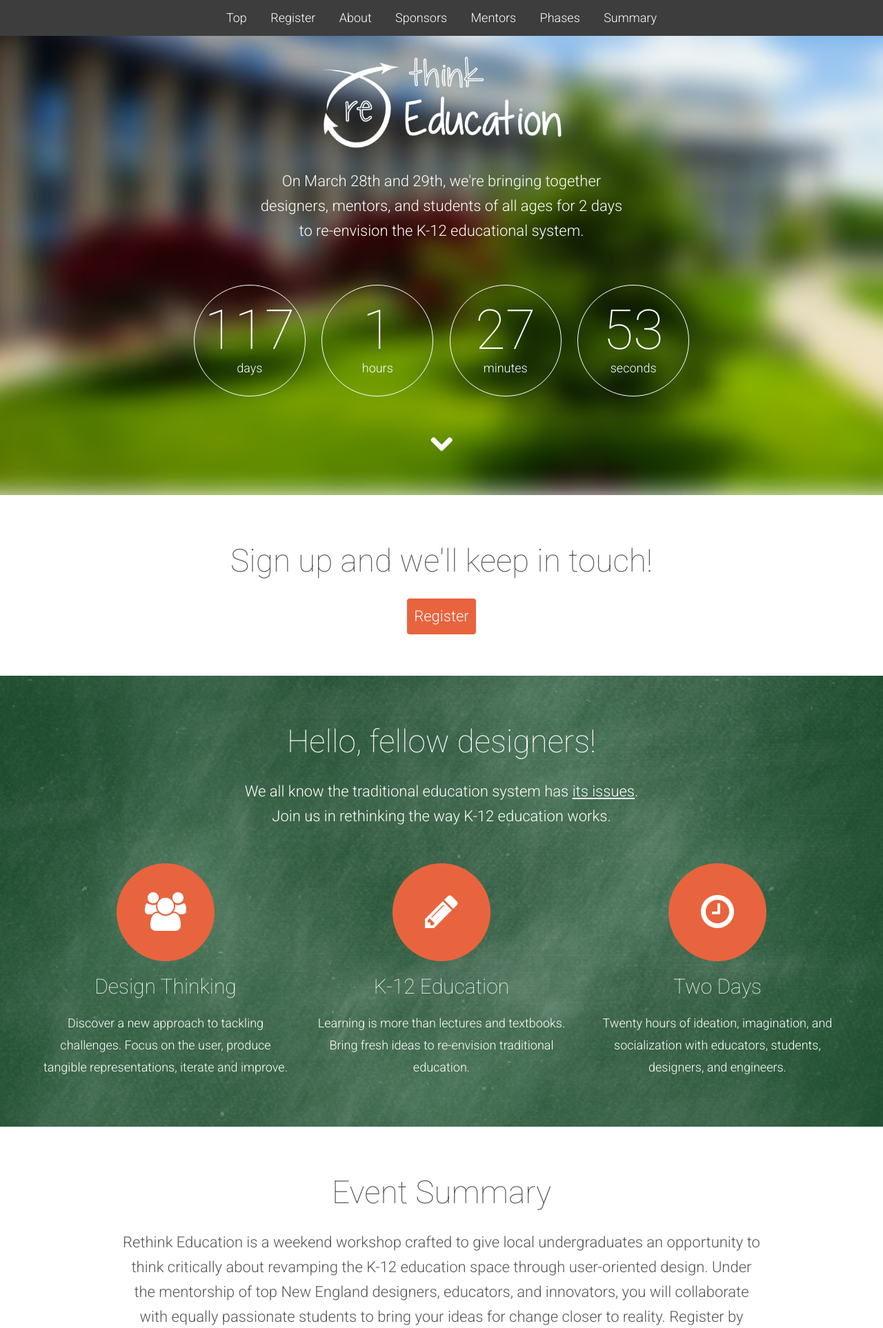
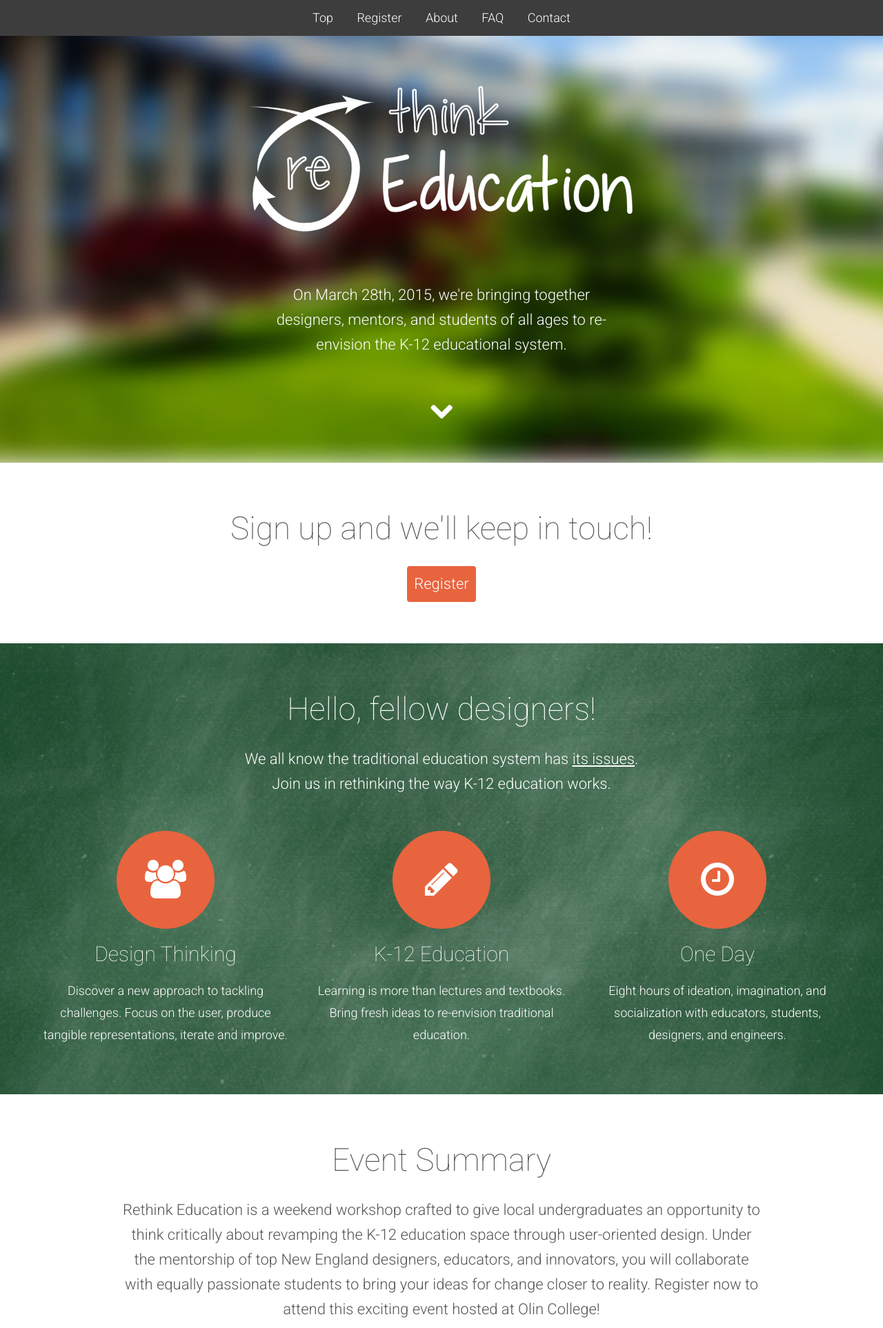
Before and after one commit to madisonmay/design-weekend, a PHP site: page / in a window 1280 px wide. Shown: the top 1926 px of the page at 69% size. Run offline with PHP 8.4, Linux system fonts and the light colour scheme; some libraries are stand-ins or nearby versions.

Commit message:
:elephant: Remove irrelephant information

```diff
--- a/assets/css/style.css
+++ b/assets/css/style.css
@@ -111,8 +111,8 @@ nav a:focus { color: #fff; }
 
 .coming-soon .logo a {
 	display: inline-block;
-	width: 450px;
-	height: 150px;
+	width: 600px;
+	height: 315px;
     margin-bottom: -40px;
 	background: url(../img/banner.png) center no-repeat;
     background-size: contain;
--- a/index.html
+++ b/index.html
@@ -49,10 +49,8 @@
 			<a class="menu-top" href="">Top</a>
 			<a class="menu-subscribe" href="">Register</a>
 			<a class="menu-project" href="">About</a>
-			<a class="menu-sponsors" href="">Sponsors</a>
-			<a class="menu-mentors" href="">Mentors</a>
-            <a class="menu-phases" href="">Phases</a>
-			<a class="menu-summary" href="">Summary</a>
+			<a class="menu-sponsors" href="">FAQ</a>
+			<a class="menu-summary" href="">Contact</a>
 		</nav>
 
         <!-- Coming Soon -->
@@ -65,10 +63,10 @@
                         		<h1><a href="">Rethink Education</a></h1>
                         	</div>
                             <p>
-                                  On March 28th and 29th, we're bringing together designers, mentors, and students of all ages for 2 days to re-envision the K-12 educational system.
+                                  On March 28th, 2015, we're bringing together designers, mentors, and students of all ages to re-envision the K-12 educational system.
                             </p>
                             <div class="timer">
-                                <div class="days-wrapper">
+                                <!-- <div class="days-wrapper">
                                     <span class="days"></span> <br>days
                                 </div>
                                 <div class="hours-wrapper">
@@ -79,7 +77,7 @@
                                 </div>
                                 <div class="seconds-wrapper">
                                     <span class="seconds"></span> <br>seconds
-                                </div>
+                                </div> -->
                             </div>
                             <p class="top-arrow">
                             	<i class="fa fa-chevron-down"></i>
@@ -137,9 +135,9 @@
 	                	<div class="about-box-1-icon">
 	                		<i class="fa fa-clock-o"></i>
 	                	</div>
-	                    <h4>Two Days</h4>
+	                    <h4>One Day</h4>
 	                    <p>
-	                    	Twenty hours of ideation, imagination, and socialization with educators, students, designers, and engineers.
+	                    	Eight hours of ideation, imagination, and socialization with educators, students, designers, and engineers.
 	                    </p>
 	                </div>
 	            </div>
@@ -154,10 +152,10 @@
         <div class="whos-behind-container black-text">
             <div class="container">
                 <div class="row">
-                    <div class="span12 whos-behind sponsors">
+                    <div class="span12 whos-behind">
                         <h3>Event Summary</h3>
                         <p>
-                            Rethink Education is a weekend workshop crafted to give local undergraduates an opportunity to think critically about revamping the K-12 education space through user-oriented design.  Under the mentorship of top New England designers, educators, and innovators, you will collaborate with equally passionate students to bring your ideas for change closer to reality.  Register by Saturday, August 23 to attend this exciting event hosted at Olin College!
+                            Rethink Education is a weekend workshop crafted to give local undergraduates an opportunity to think critically about revamping the K-12 education space through user-oriented design.  Under the mentorship of top New England designers, educators, and innovators, you will collaborate with equally passionate students to bring your ideas for change closer to reality.  Register now to attend this exciting event hosted at Olin College!
 
                         </p>
                     </div>
@@ -167,139 +165,11 @@
             </div>
         </div>
 
-        <!-- Who's behind this -->
-
-        <div class="whos-behind-container image-background">
-	        <div class="container">
-	            <div class="row">
-	                <div class="span4 whos-behind-box-1 mentors">
-	                	<div class="whos-behind-photo">
-	                		<img src="assets/img/team/1.jpg" alt="">
-	                	</div>
-	                    <h4 >Henry Houh</h4>
-	                    <h5>Founder, Einstein's Workshop</h5>
-	                    <p>
-	                    	Father to 3 kids and a multitude of startups, Henry cares deeply engaging kids in STEM from a young age. He not only raised local FRC (robotics) teams from the ground up, but continues to work with kids regularly through volunteering at local schools and museums and through his kid-focused “makerspace” and education center Einstein’s Workshop.
-	                    </p>
-	                </div>
-	                <div class="span4 whos-behind-box-1">
-	                	<div class="whos-behind-photo">
-	                		<img src="assets/img/team/2.jpg" alt="">
-	                	</div>
-	                    <h4>Saeed Arida</h4>
-	                    <h5>Founder, NuVu Studio</h5>
-	                    <p>
-	                    	Saeed is Founder and Chief Excitement Officer at NuVu Studio, a "magnet innovation center for young minds".  At Nuvu, students learn in a hands-on environment with coaches who help students develop projects and iterate on ideas. Prior to NuVu, Saeed worked as an architect and designer on projects for MIT, LG, Samsung, and Microsoft.
-	                    </p>
-	                </div>
-	                <div class="span4 whos-behind-box-1">
-	                	<div class="whos-behind-photo">
-	                		<img src="assets/img/team/3.jpg" alt="">
-	                	</div>
-	                    <h4>Bob Vieth</h4>
-	                    <h5>K-12 Project Coordinator, Edgerton Center</h5>
-	                    <p>
-	                    	Before starting at the MIT Edgerton Center, Bob worked as a Science Education Specialist for two nonprofit firms and ran his own education consulting business. He also ran the statewide program for Engineering is Elementary, created/conducted over a dozen STEM summer science camps, and brought numerous science and engineering activities to Juneau area schools.
-
-	                    </p>
-	                </div>
-                </div>
-                <div class="row">
-                    <div class="span4 whos-behind-box-1">
-                        <div class="whos-behind-photo">
-                            <img src="assets/img/team/4.jpg" alt="">
-                        </div>
-                        <h4>Jonathan Schmid</h4>
-                        <h5>Director of Innovation & Technology, Meadowbrook School of Weston</h5>
-                        <p>
-                            Currently Director of Innovation and Technology at the Meadowbrook School of Weston, Jonathan has a background in  design and a Master's degree in Instructional Technology. Among other things, Jonathan is also an Apple Certified Technical Coordinator and Support Professional.
-                        </p>
-                    </div>
-                    <div class="span4 whos-behind-box-1">
-                        <div class="whos-behind-photo">
-                            <img src="assets/img/team/5.jpg" alt="">
-                        </div>
-                        <h4>Marco Morales</h4>
-                        <h5>Designer at EdX</h5>
-                        <p>
-                            Marco is currently at EdX, working to help educate a billion people online.  He is also serving as Product Lead at BrightLoop, where he is working to build an application that helps K-6th graders collect qualitative student notes and provided an individualized student education.  In the past, Marco worked as a Product Designer at Alleyoop.
-                        </p>
-                    </div>
-                    <div class="span4 whos-behind-box-1">
-                        <div class="whos-behind-photo">
-                            <img src="assets/img/team/6.jpg" alt="">
-                        </div>
-                        <h4>Lee Accomando</h4>
-                        <h5>Lead Developer at Testive</h5>
-                        <p>
-                            Lee is hard at work at the education startup Testive, developing ways to motivate kids on the web.  Before starting work at Testive, Lee earned a degree in Environmental Science from UMass Amherst.
-                        </p>
-                    </div>
-                </div>
-                <div class="row">
-                    <div class="span4 whos-behind-box-1">
-                    </div>
-                    <div class="span4 whos-behind-box-1">
-                        <div class="whos-behind-photo">
-                            <img src="assets/img/team/7.jpg" alt="">
-                        </div>
-                        <h4>David Chippendale</h4>
-                        <h5>Lead Designer at Testive</h5>
-                        <p>
-                            David spends his time designing and building education products that blend teachers and technology. At Testive, design is a highly iterative process fueled by student feedback and data-driven decisions.  Before Testive, David worked as a Developer at EverTrue and a HackStart at TechStars.
-                        </p>
-                    </div>
-	            </div>
-	        </div>
-        </div>
-
-        <div class="whos-behind-container black-text phases">
-            <div class="container">
-                <div class="row">
-                    <div class="span12 whos-behind sponsors">
-                        <h3>Design Phases</h3>
-                        <p>
-                            From casual conversations to final presentations.
-                        </p>
-                    </div>
-                </div>
-                <div class="row">
-                    <div class="span4 about-box-1">
-                        <div class="about-box-1-icon">
-                            <i class="fa fa-heart"></i>
-                        </div>
-                        <h4>Empathize</h4>
-                       <p>
-                           Gain a deeper understanding of the people of the people you're designing for. Learn what needs and values they hold, and identify areas of opportunity for improving their lives.
-                        </p>
-                    </div>
-                    <div class="span4 about-box-1">
-                        <div class="about-box-1-icon">
-                            <i class="fa fa-pencil-square-o"></i>
-                        </div>
-                        <h4>Conceptualize</h4>
-                        <p>
-                           Using what you learned from your interactions with students and teachers, build on the areas of opportunities to generate a wide range of possible solutions. Then narrow down the pool to a few promising choices.
-                        </p>
-                    </div>
-                    <div class="span4 about-box-1">
-                        <div class="about-box-1-icon">
-                            <i class="fa fa-tasks"></i>
-                        </div>
-                        <h4>Develop</h4>
-                        <p>
-                            Select a final idea to pursue and flush out the details of your concept, then prepare to communicate your idea to the world.
-                        </p>
-                    </div>
-                </div>
-            </div>
-        </div>
-
         <!-- About the new site -->
         <div class="about-container">
             <div class="container">
                 <div class="row">
-                            <div class="span12 about">
+                    <div class="span12 sponsors about">
                         <h3>FAQ</h3>
                         <p>
                         </p>
@@ -309,7 +179,7 @@
                     <div class="span4 about-box-1">
                         <h4>What's the cost?</h4>
                         <p>
-                                   The event costs $20 to help offset the cost of food and design materials.  Trust us, it'll be worth it.
+                           The event is free for undergraduate students, and $10 for everyone else.  Trust us, it'll be worth it.
                         </p>
                     </div>
                     <div class="span4 about-box-1">
@@ -328,19 +198,19 @@
                     <div class="span4 about-box-1">
                         <h4>Do I need a team?</h4>
                         <p>
-                                   Nope!  We'll be sending out a preregistration survey to set up teams of people with diverse backgrounds and abilities.
+                           Nope!  We'll be sending out a preregistration survey to help you set up teams if you don't have one.
                         </p>
                     </div>
                     <div class="span4 about-box-1">
                         <h4>Who can participate?</h4>
                         <p>
-                                   The event is for current undergraduate students, but we're also currently looking for professional designers, K-12 students, and teachers to help make the event possible.
+                           The event is for current undergraduate students, but we're also looking for professional designers, K-12 students, and teachers to help make the event possible.
                         </p>
                     </div>
                     <div class="span4 about-box-1">
                         <h4>How large will the event be?</h4>
                         <p>
-                                   We're planning for around 100 undergraduate students.
+                           We're lmiting this event to the first 100 undergraduate students, so sign up quick!
                         </p>
                     </div>
                 </div>
@@ -354,36 +224,15 @@
             <div class="container">
                 <div class="row">
                     <div class="span12 contact">
-                        <h3>Event Summary and Contact Info</h3>
+                        <h3>Contact Info</h3>
                         <p>
-
                         </p>
                     </div>
                 </div>
                 <div class="row">
-                    <div class="span7 contact-form">
-                        <h4>Event Schedule</h4>
-                        <h3>Saturday</h3>
-                        <li>8:30 - 9:30: Breakfast and check in</li>
-                        <li>9:30 - 10:00: Welcome and orientation</li>
-                        <li>10:00 - 10:30: Empathize phase kickoff</li>
-                        <li>10:30 - 3:30: Empathize phase work time</li>
-                        <li>11:30 - 2:00: Lunch</li>
-                        <li>12:00 - 5:00: K-12 Students and Teachers on campus</li>
-                        <li>3:30 - 4:00: Conceptualize phase kickoff</li>
-                        <li>5:00 - 7:00: Dinner</li>
-                        <li>4:00 - 9:00: Conceptualize work time</li>
-                        <h3>Sunday</h3>
-                        <li>9:00 - 10:00: Breakfast and check in</li>
-                        <li>10:00 - 10:30: Develop phase kickoff</li>
-                        <li>10:30 - 2:00: Develop phase work time</li>
-                        <li>11:30 - 2:00: Lunch</li>
-                        <li>2:30 - 4:00: Presentations</li>
-                        <li>4:00 - 5:00: Reflection and Feedback</li>
-                        <li>5:00 - 5:30: Awards</li>
-                        <li>5:30 - 6:30: Mixer</li>
+                    <div class="span4">
                     </div>
-                    <div class="span5 contact-address">
+                    <div class="span4 contact-address">
                         <h4>Event Location</h4>
                         <div class="map"></div>
                         <h4>Address</h4>
```
Lines whose indentation alone changed are shown as unchanged.
